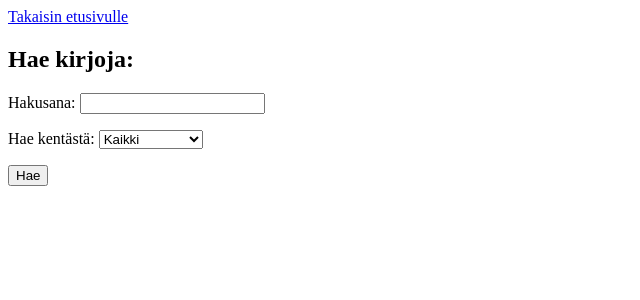
After one commit to mizhonka/Kirjakatalogi, a Flask app: page /search in a window 1280 px wide. The commit adds this page. Shown: the top 300 px of the page, without its empty margins (0-640 px from the left). Run offline with Flask 3, Linux system fonts and the light colour scheme.

Commit message:
Added search

```diff
--- a/app.py
+++ b/app.py
@@ -139,3 +139,21 @@ def mark_unread():
     db.session.commit()
     route="/book_page/"+str(book_id)
     return redirect(route)
+
+@app.route("/search")
+def search():
+    return render_template("search.html")
+
+@app.route("/search_result", methods=["GET"])
+def search_result():
+    query=request.args["query"]
+    target=request.args["target"]
+    if target=="title":
+        sql=text("SELECT id, title, author FROM Books WHERE title LIKE :query")
+    elif target=="author":
+        sql=text("SELECT id, title, author FROM Books WHERE author LIKE :query")
+    else:
+        sql=text("SELECT id, title, author FROM Books WHERE title LIKE :query OR author LIKE :query")
+    result=db.session.execute(sql, {"query":"%"+query+"%"})
+    results=result.fetchall()
+    return render_template("search.html", results=results)
--- a/templates/book.html
+++ b/templates/book.html
@@ -1,3 +1,4 @@
+<title>Kirjakatalogi</title>
 <a href="/">Takaisin etusivulle</a>
 <h2>{{book.title}}</h2>
 <h3>{{book.author}}</h3>
--- a/templates/createduser.html
+++ b/templates/createduser.html
@@ -1,2 +1,3 @@
+<title>Kirjakatalogi</title>
 Käyttäjätilin luonti onnistui!<br>
 <a href="/">Kirjaudu sisään</a>
--- a/templates/error.html
+++ b/templates/error.html
@@ -1,2 +1,3 @@
+<title>Kirjakatalogi</title>
 {{error}}<br>
 <p><a href="/">Takaisin etusivulle</a></p>
--- a/templates/index.html
+++ b/templates/index.html
@@ -1,11 +1,12 @@
+<title>Kirjakatalogi</title>
 {%if session.username%}
     Hei, <b>{{session.username}}</b>!<br>
     <a href="/logout">Kirjaudu ulos</a><br>
-    <title>Kirjakatalogi</title>
     <h1>Kirjakatalogi</h1>
     {%if session.is_admin%}
         <a href="/newbook">Lisää kirja</a>
     {%endif%}
+    <p><a href="/search">Hae kirjoja</a></p>
     <h2>Kirjat:</h2>
     <ul>
     {%for b in books%}
@@ -13,6 +14,7 @@
     {%endfor%}
     </ul>
 {%else%}
+<title>Kirjaudu sisään - Kirjakatalogi</title>
 <a href="/register">Luo uusi käyttäjä</a>
 <form action="/login" method="POST">
     Käyttäjätunnus: <input type="text" name="username"><br>
--- a/templates/newbook.html
+++ b/templates/newbook.html
@@ -1,3 +1,4 @@
+<title>Kirjakatalogi</title>
 <p><a href="/">Takaisin etusivulle</a></p>
 {%if session.is_admin%}
     <title>Kirjakatalogi</title>
@@ -14,8 +15,13 @@
         </select><br>
         * Sivumäärä: <input type="text" name="pagenumber"><br>
         Genre:
+        <input type="checkbox" name="genre" value="Lapset">Lapset
+        <input type="checkbox" name="genre" value="Jännitys">Jännitys
+        <input type="checkbox" name="genre" value="Mysteeri">Mysteeri
         <input type="checkbox" name="genre" value="Klassikko">Klassikko
         <input type="checkbox" name="genre" value="Kauhu">Kauhu
+        <input type="checkbox" name="genre" value="Fantasia">Fantasia
+        <input type="checkbox" name="genre" value="Scifi">Scifi
         <input type="checkbox" name="genre" value="Romantiikka">Romantiikka<br>
         <input type="submit" value="Lisää">
     </form>
--- a/templates/register.html
+++ b/templates/register.html
@@ -1,3 +1,4 @@
+<title>Kirjakatalogi</title>
 <a href="/index">Kirjaudu sisään</a>
 <title>Uusi käyttäjä</title>
 <form action="/newuser" method="POST">
--- /dev/null
+++ b/templates/search.html
@@ -0,0 +1,20 @@
+<title>Kirjakatalogi</title>
+<p><a href="/">Takaisin etusivulle</a></p>
+<h2>Hae kirjoja:</h2>
+<form action="/search_result" method="GET">
+    <p>Hakusana: <input type="text" name="query"></p>
+    <p>
+    Hae kentästä:
+    <select name="target">
+        <option value="all" selected>Kaikki
+        <option value="title">Kirjan nimi
+        <option value="author">Kirjailijan nimi
+    </select>
+    </p>
+    <input type="submit" value="Hae">
+</form>
+<ul>
+{%for r in results%}
+    <li><a href="/book_page/{{r.id}}">{{r.author}}, {{r.title}}</a>
+{%endfor%}
+</ul>
```
